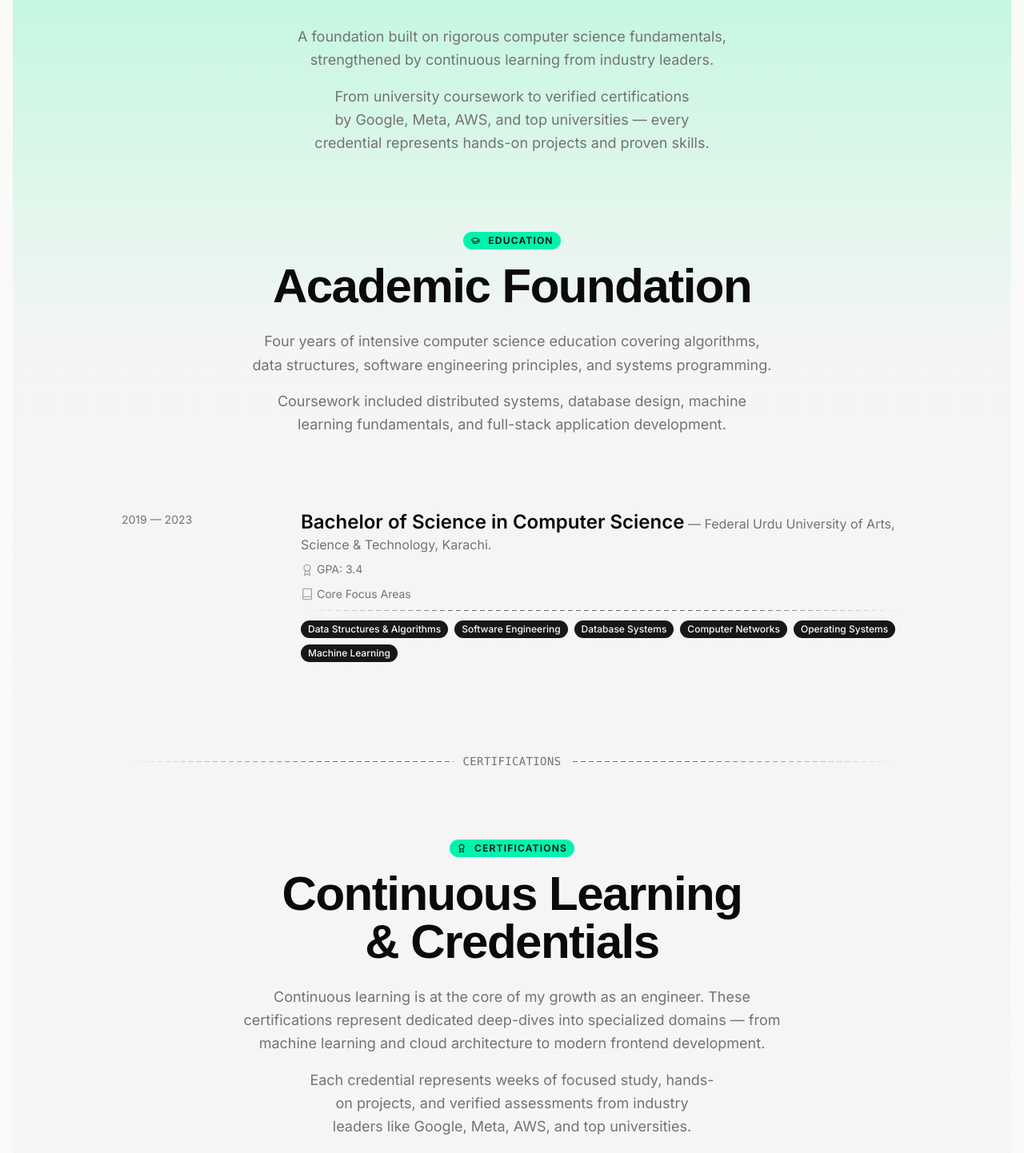
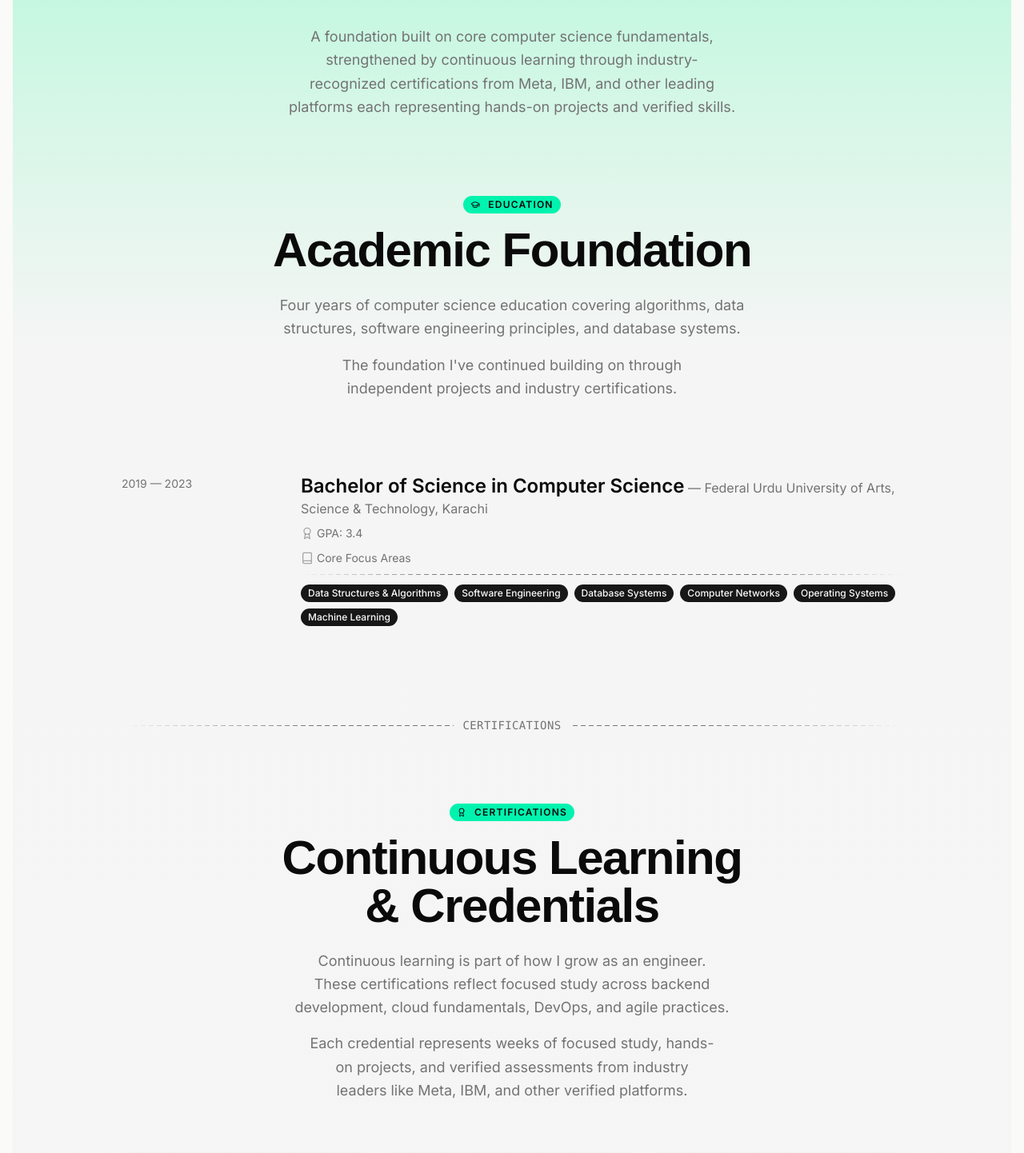
Before and after one commit to muhammadhasnainsaeed/portfolio, a Next.js app: page /credentials in a window 1280 px wide. Shown: the part 278-1720 px from the top of the page at 80% size. Built offline with nearby package versions, Linux system fonts and the light colour scheme.

Commit message:
Refine portfolio content and skills data
Update professional messaging, project descriptions, and expand the
skills inventory to better reflect recent technical experience and
specializations.

```diff
--- a/src/app/credentials/page.tsx
+++ b/src/app/credentials/page.tsx
@@ -48,13 +48,10 @@ export default function CredentialsPage() {
           </h1>
           <p className="text-muted-foreground mx-auto mt-6 max-w-2xl space-y-4 text-lg leading-relaxed text-balance">
             <span className="block">
-              A foundation built on rigorous computer science fundamentals,
-              strengthened by continuous learning from industry leaders.
-            </span>
-            <span className="block">
-              From university coursework to verified certifications by Google,
-              Meta, AWS, and top universities — every credential represents
-              hands-on projects and proven skills.
+              A foundation built on core computer science fundamentals,
+              strengthened by continuous learning through industry-recognized
+              certifications from Meta, IBM, and other leading platforms each
+              representing hands-on projects and verified skills.
             </span>
           </p>
         </div>
@@ -74,14 +71,13 @@ export default function CredentialsPage() {
             </h2>
             <p className="text-muted-foreground mx-auto mt-6 max-w-2xl space-y-4 text-lg leading-relaxed text-balance">
               <span className="block">
-                Four years of intensive computer science education covering
-                algorithms, data structures, software engineering principles,
-                and systems programming.
+                Four years of computer science education covering algorithms,
+                data structures, software engineering principles, and database
+                systems.
               </span>
               <span className="block">
-                Coursework included distributed systems, database design,
-                machine learning fundamentals, and full-stack application
-                development.
+                The foundation I've continued building on through independent
+                projects and industry certifications.
               </span>
             </p>
           </div>
@@ -155,15 +151,14 @@ export default function CredentialsPage() {
             </h2>
             <p className="text-muted-foreground mx-auto mt-6 max-w-2xl space-y-4 text-lg leading-relaxed text-balance">
               <span className="block">
-                Continuous learning is at the core of my growth as an engineer.
-                These certifications represent dedicated deep-dives into
-                specialized domains — from machine learning and cloud
-                architecture to modern frontend development.
+                Continuous learning is part of how I grow as an engineer. These
+                certifications reflect focused study across backend development,
+                cloud fundamentals, DevOps, and agile practices.
               </span>
               <span className="block">
                 Each credential represents weeks of focused study, hands-on
                 projects, and verified assessments from industry leaders like
-                Google, Meta, AWS, and top universities.
+                Meta, IBM, and other verified platforms.
               </span>
             </p>
           </div>
--- a/src/components/blocks/about-hero.tsx
+++ b/src/components/blocks/about-hero.tsx
@@ -35,9 +35,9 @@ export function AboutHero() {
           The Developer Behind the Code
         </h2>
         <p className="text-muted-foreground mt-8 hidden max-w-lg space-y-6 text-lg text-balance md:block lg:mt-12">
-          I'm a Software Engineer passionate about building modern, scalable,
-          and user-focused digital experiences. I enjoy turning complex problems
-          into clean, efficient, and maintainable solutions.
+          I'm a software engineer who leads frontend development on production
+          SaaS and EdTech platforms, and builds full-stack products end-to-end
+          on my own from API design to deployment.
           <br />
           <br />
           My approach combines technical expertise with curiosity and continuous
--- a/src/components/blocks/faq.tsx
+++ b/src/components/blocks/faq.tsx
@@ -15,12 +15,12 @@ const categories = [
       {
         question: "What kind of software do you build?",
         answer:
-          "I build modern web applications, scalable backend systems, and digital products focused on performance and user experience.",
+          "I build modern web applications — from responsive frontends to backend APIs and databases — focused on performance and user experience.",
       },
       {
         question: "What technologies do you work with?",
         answer:
-          "I work with modern JavaScript and TypeScript technologies across frontend, backend, databases, and cloud platforms.",
+          "Modern JavaScript and TypeScript across the stack — React, Next.js, Vue and Nuxt.js on the frontend, Node.js and Laravel on the backend, with PostgreSQL and MongoDB for data.",
       },
     ],
   },
--- a/src/components/blocks/hero.tsx
+++ b/src/components/blocks/hero.tsx
@@ -47,16 +47,15 @@ export const Hero = () => {
         <div className="flex-1">
           <Badge className="border-secondary-foreground border-dashed max-sm:text-[11px] sm:mb-4">
             <Zap />
-            SOFTWARE ENGINEER • FULL-STACK DEVELOPER
+            SOFTWARE ENGINEER • FULL-STACK ENGINEER
           </Badge>
           <h1 className="text-foreground max-w-160 text-3xl tracking-tight md:text-4xl lg:text-5xl xl:whitespace-nowrap">
             Building products that scale.
           </h1>
 
           <p className="text-muted-foreground text-1xl mt-5 md:text-2xl">
-            I design and build fast, reliable, and scalable web applications —
-            turning ideas into polished products that are built to perform and
-            grow.
+            I design and build fast, reliable web applications from polished
+            frontends to the backend systems that power them.
           </p>
 
           <div className="mt-8 flex flex-wrap items-center gap-4 lg:flex-nowrap">
--- a/src/data/about.ts
+++ b/src/data/about.ts
@@ -10,6 +10,7 @@ export const skills = [
       "react",
       "react native",
       "nextjs",
+      "expo go",
       "vue",
       "nuxtjs",
       "GSAP",
@@ -36,6 +37,14 @@ export const skills = [
       "nestjs",
       "laravel",
     ],
+  },
+  {
+    category: "ai/ml",
+    list: ["openai whisper", "mlx-whisper", "opencv", "pillow"],
+  },
+  {
+    category: "desktop",
+    list: ["electron"],
   },
   {
     category: "database",
@@ -78,6 +87,10 @@ export const skills = [
     list: ["jest", "vitest", "playwright", "testinglibrary"],
   },
   {
+    category: "project management",
+    list: ["clickup", "github issues", "github projects"],
+  },
+  {
     category: "tools",
     list: [
       "vscode",
@@ -95,18 +108,18 @@ export const skills = [
       "pnpm",
     ],
   },
-  // {
-  //   category: "ai",
-  //   list: [
-  //     "openai",
-  //     "gemini",
-  //     "claude",
-  //     "opencode",
-  //     "ollama",
-  //     "n8n",
-  //     "langchainjs",
-  //   ],
-  // },
+  {
+    category: "ai",
+    list: [
+      "openai",
+      "gemini",
+      "claude",
+      "opencode",
+      "ollama",
+      // "n8n",
+      // "langchainjs",
+    ],
+  },
 ];
 
 export const experience = [
--- a/src/data/credentials.ts
+++ b/src/data/credentials.ts
@@ -3,7 +3,7 @@ export const education = [
     period: "2019 — 2023",
     degree: "Bachelor of Science in Computer Science",
     institution:
-      "Federal Urdu University of Arts, Science & Technology, Karachi.",
+      "Federal Urdu University of Arts, Science & Technology, Karachi",
     details: "GPA: 3.4",
   },
 ];
```
